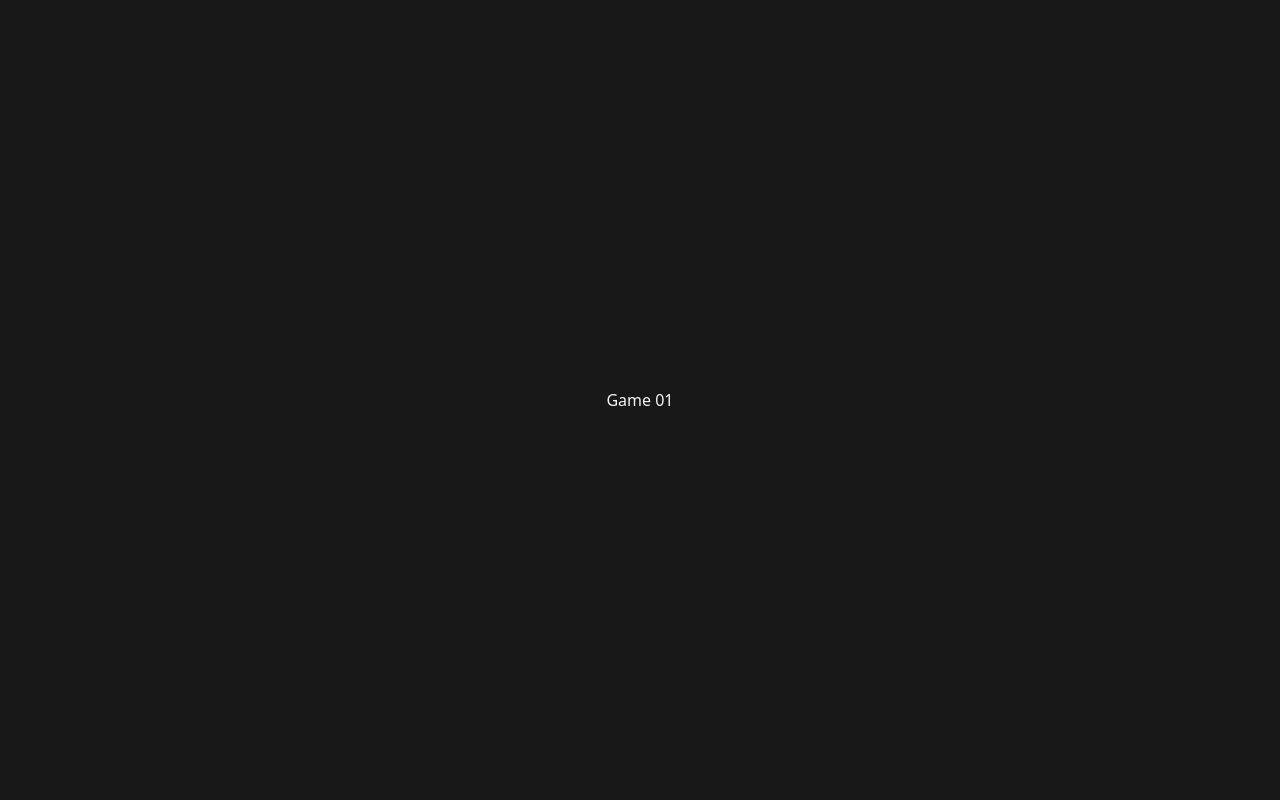
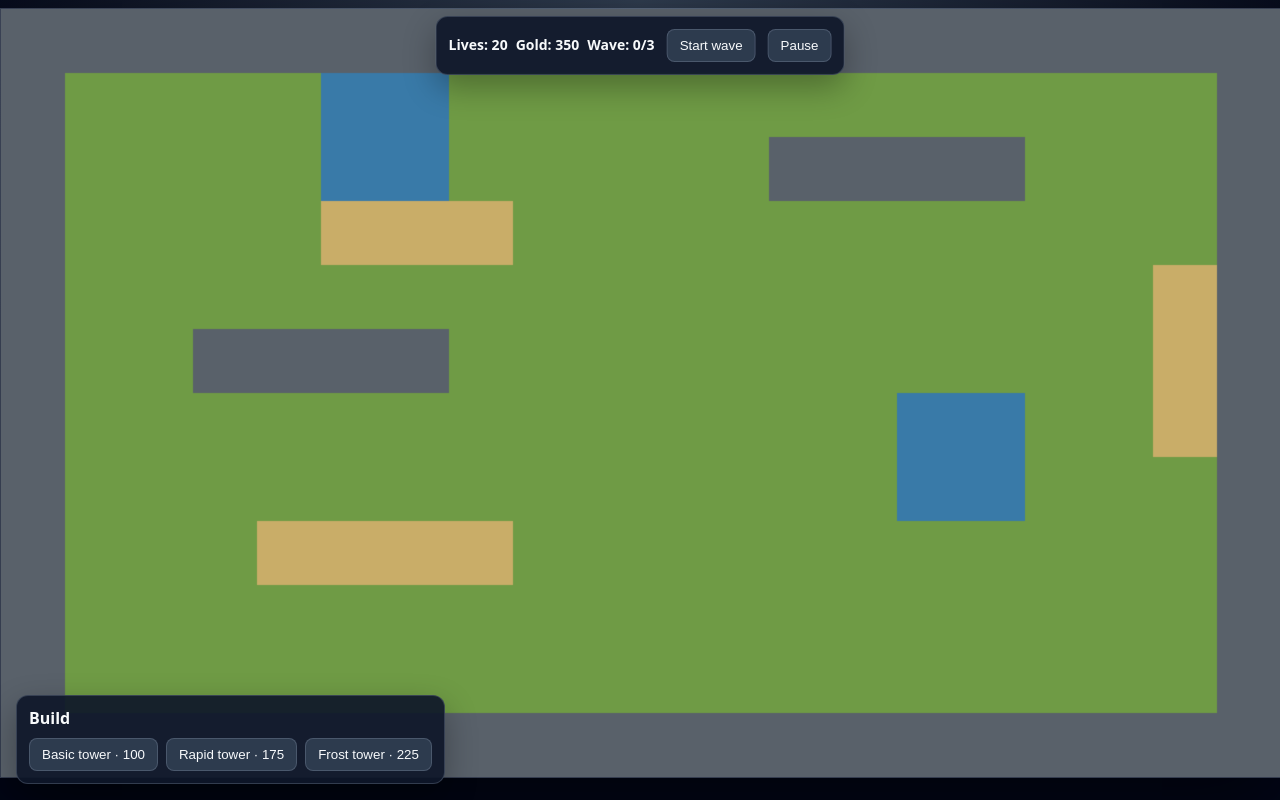
Before and after one commit to hulk18602-lab/game01, a website built with Vite: page index.html in a window 1280 px wide. Built offline with nearby package versions, Linux system fonts and the light colour scheme.

Commit message:
feat: compose playable browser tower defense

```diff
--- a/index.html
+++ b/index.html
@@ -3,10 +3,11 @@
   <head>
     <meta charset="UTF-8" />
     <meta name="viewport" content="width=device-width, initial-scale=1.0" />
-    <title>Game 01</title>
+    <meta name="theme-color" content="#0f172a" />
+    <title>River Outpost — Tower Defense</title>
   </head>
   <body>
     <div id="app"></div>
-    <script type="module" src="/src/main.js"></script>
+    <script type="module" src="/src/main.ts"></script>
   </body>
 </html>
--- a/package.json
+++ b/package.json
@@ -6,9 +6,12 @@
   "scripts": {
     "dev": "vite",
     "build": "vite build",
-    "preview": "vite preview"
+    "preview": "vite preview",
+    "typecheck": "tsc --noEmit",
+    "test": "rm -rf .test-dist && tsc -p tsconfig.test.json && node --test .test-dist/test/commands.test.js test/*.test.js"
   },
   "devDependencies": {
+    "typescript": "^5.8.3",
     "vite": "^7.0.0"
   }
 }
--- /dev/null
+++ b/src/app/GameApplication.ts
@@ -0,0 +1,188 @@
+import map01 from "../content/maps/map01.js";
+import towerTypes from "../content/towers/towerTypes.js";
+import waveDefinitions from "../content/waves/waveDefinitions.js";
+import { GameLoop } from "../core/GameLoop.js";
+import { PlaceTowerCommand, SellTowerCommand, UpgradeTowerCommand, type GameState } from "../game/index.js";
+import { Grid, Path as GridPath, CoordinateConverter } from "../game/map/index.js";
+import { CleanupSystem, CombatSystem, ProjectileSystem, StatusEffectSystem, TargetingSystem } from "../game/systems/index.js";
+import { CanvasCoordinateConverter, KeyboardInputAdapter, PointerInputAdapter } from "../input/index.js";
+import Path from "../path/Path.js";
+import { Camera, DebugLayer, EffectLayer, EntityLayer, MapLayer, Renderer } from "../rendering/index.js";
+import MovementSystem from "../systems/MovementSystem.js";
+import WaveSystem from "../systems/WaveSystem.js";
+import { GameUi, type OverlayView, type UiCommand, type UiSelectors } from "../ui/index.js";
+
+type Mode = "playing" | "paused" | "victory" | "defeat";
+type RuntimeTower = { id: string; type: string; x: number; y: number; range: number; damage: number; fireRate: number; projectileSpeed: number; targeting: string; statusEffect?: unknown; cooldown?: number; targetId?: string | null; color: string; radius: number; label: string };
+type Runtime = GameState & { lives: number; mode: Mode; waveInProgress: boolean; selectedBuildType: string | null; selectedTowerId: string | null; enemies: any[]; runtimeTowers: RuntimeTower[]; effects: any[]; entities: any[]; score: number };
+
+const PLAYER = "player";
+const levels = (definition: any) => [0, 1, 2].map((level) => ({
+  cost: level === 0 ? definition.cost : Math.round(definition.cost * (0.7 + level * 0.3)),
+  sellValue: Math.round(definition.cost * (0.5 + level * 0.2)),
+}));
+
+/** Browser composition root. Domain systems remain unaware of DOM and scheduling APIs. */
+export class GameApplication {
+  readonly #root: HTMLElement;
+  readonly #canvas = document.createElement("canvas");
+  readonly #grid = new Grid(map01);
+  readonly #converter = new CoordinateConverter(map01.tileSize);
+  readonly #path: Path;
+  readonly #renderer: Renderer;
+  readonly #loop: GameLoop;
+  readonly #ui: GameUi<Runtime>;
+  readonly #pointer: PointerInputAdapter;
+  readonly #keyboard: KeyboardInputAdapter;
+  readonly #listeners = new Set<() => void>();
+  #state!: Runtime;
+  #movement: MovementSystem;
+  #waves: WaveSystem;
+  #targeting = new TargetingSystem();
+  #combat = new CombatSystem();
+  #projectiles = new ProjectileSystem();
+  #effects = new StatusEffectSystem();
+  #cleanup = new CleanupSystem();
+  #nextTower = 1;
+
+  constructor(root: HTMLElement) {
+    this.#root = root;
+    this.#canvas.className = "game-canvas";
+    this.#canvas.width = map01.width * map01.tileSize;
+    this.#canvas.height = map01.height * map01.tileSize;
+    this.#canvas.setAttribute("aria-label", "Tower Defense battlefield");
+    const context = this.#canvas.getContext("2d");
+    if (!context) throw new Error("Canvas 2D is not supported");
+
+    const route = GridPath.find(this.#grid, map01.spawnPoints.enemies[0], map01.spawnPoints.player);
+    if (!route) throw new Error("Map has no route from enemy spawn to the base");
+    this.#path = new Path([...route].map((cell) => this.#converter.gridToWorld(cell, { center: true })));
+    this.#movement = new MovementSystem(this.#path);
+    this.#waves = new WaveSystem(waveDefinitions);
+    const camera = new Camera({ viewportWidth: this.#canvas.width, viewportHeight: this.#canvas.height });
+    this.#renderer = new (Renderer as any)({ context, camera, layers: [
+      new (MapLayer as any)({ grid: this.#grid, converter: this.#converter }), new EntityLayer(), new EffectLayer(),
+      new (DebugLayer as any)({ grid: this.#grid, converter: this.#converter }),
+    ] });
+    this.#loop = new (GameLoop as any)({
+      schedule: (callback: FrameRequestCallback) => requestAnimationFrame(callback), cancel: (handle: number) => cancelAnimationFrame(handle),
+      update: (delta: number) => this.#update(delta), render: () => this.#render(),
+    });
+    this.#state = this.#newState();
+    this.#ui = new GameUi(this, this.#selectors(), (command) => this.#dispatch(command));
+    const screen = new CanvasCoordinateConverter(this.#canvas, this.#canvas.width, this.#canvas.height);
+    this.#pointer = new PointerInputAdapter(this.#canvas, screen, (event) => {
+      if (event.phase === "down") this.#onPointer(event.position);
+    });
+    this.#keyboard = new KeyboardInputAdapter(window, (event) => {
+      if (event.phase !== "down" || event.repeat) return;
+      if (event.code === "Escape" || event.code === "KeyP") this.#dispatch({ type: "toggle-pause" });
+      if (event.code === "Space") this.#dispatch({ type: "start-wave" });
+    });
+  }
+
+  getState(): Runtime { return this.#state; }
+  subscribe(listener: () => void): () => void { this.#listeners.add(listener); return () => this.#listeners.delete(listener); }
+
+  start(): void {
+    this.#root.replaceChildren(this.#canvas);
+    this.#ui.mount(this.#root);
+    this.#render();
+    this.#loop.start();
+  }
+
+  destroy(): void { this.#loop.stop(); this.#pointer.destroy(); this.#keyboard.destroy(); this.#ui.unmount(); }
+
+  #newState(): Runtime {
+    return {
+      width: map01.width, height: map01.height,
+      players: new Map([[PLAYER, { id: PLAYER, balance: 350 }]]), towers: new Map(), occupiedCells: new Map(),
+      towerDefinitions: new Map(Object.values(towerTypes).map((tower: any) => [tower.id, { type: tower.id, levels: levels(tower) }])),
+      lives: 20, mode: "playing", waveInProgress: false, selectedBuildType: null, selectedTowerId: null,
+      enemies: [], runtimeTowers: [], effects: [], entities: [], score: 0,
+    };
+  }
+
+  #update(delta: number): void {
+    if (this.#state.mode !== "playing") return;
+    const spawned: any[] = this.#waves.update(delta);
+    for (const enemy of spawned) { enemy.position = this.#path.getPointAt(0); enemy.x = enemy.position.x; enemy.y = enemy.position.y; }
+    this.#state.enemies.push(...spawned);
+    this.#state.waveInProgress = this.#waves.active || this.#state.enemies.length > 0;
+    this.#effects.update(delta, this.#state.enemies);
+    const reached = this.#movement.update(this.#state.enemies, delta);
+    for (const enemy of this.#state.enemies) { enemy.x = enemy.position.x; enemy.y = enemy.position.y; }
+    (this.#movement as any).handleBaseReached(reached, (enemy: any) => { this.#state.lives -= enemy.baseDamage; });
+    this.#state.enemies = this.#movement.removeMarked(this.#state.enemies);
+    this.#targeting.update(this.#state.runtimeTowers, this.#state.enemies);
+    this.#combat.update(delta, this.#state.runtimeTowers, this.#state.enemies, this.#projectiles);
+    this.#projectiles.update(delta, this.#state.enemies, this.#effects);
+    const before = this.#state.players.get(PLAYER)!.balance;
+    const wallet = { currency: before };
+    this.#cleanup.update(this.#state.enemies, wallet);
+    this.#state.players.get(PLAYER)!.balance = wallet.currency;
+    this.#state.score += wallet.currency - before;
+    if (this.#state.lives <= 0) this.#finish("defeat");
+    else if (this.#waves.waveIndex === waveDefinitions.length - 1 && !this.#state.waveInProgress) this.#finish("victory");
+    this.#emit();
+  }
+
+  #render(): void {
+    this.#state.entities = [
+      ...this.#state.runtimeTowers,
+      ...this.#state.enemies.map((enemy) => ({ ...enemy, color: enemy.type === "tank" ? "#ef4444" : enemy.type === "runner" ? "#fbbf24" : "#fb7185", radius: enemy.type === "tank" ? 17 : 12 })),
+      ...this.#projectiles.projectiles.map((projectile: any) => ({ ...projectile, color: "#f8fafc", radius: 4 })),
+    ];
+    this.#renderer.render(this.#state);
+  }
+
+  #dispatch(command: UiCommand): void {
+    try {
+      if (command.type === "start-wave" && this.#state.mode === "playing" && !this.#state.waveInProgress) {
+        this.#state.waveInProgress = this.#waves.start();
+      } else if (command.type === "select-build") this.#state.selectedBuildType = command.towerType;
+      else if (command.type === "cancel-build") this.#state.selectedBuildType = null;
+      else if (command.type === "toggle-pause" && !["victory", "defeat"].includes(this.#state.mode)) {
+        this.#state.mode = this.#state.mode === "paused" ? "playing" : "paused";
+      } else if (command.type === "upgrade-tower") this.#upgrade(command.towerId);
+      else if (command.type === "sell-tower") this.#sell(command.towerId);
+      else if (command.type === "restart-game") this.#restart();
+    } catch (error) { console.warn(error); }
+    this.#emit(); this.#render();
+  }
+
+  #onPointer(point: { x: number; y: number }): void {
+    if (this.#state.mode !== "playing") return;
+    const selected = this.#state.runtimeTowers.find((tower) => Math.hypot(tower.x - point.x, tower.y - point.y) < 24);
+    if (selected) { this.#state.selectedTowerId = selected.id; this.#state.selectedBuildType = null; this.#emit(); return; }
+    if (!this.#state.selectedBuildType) { this.#state.selectedTowerId = null; this.#emit(); return; }
+    const cell = this.#converter.worldToGrid(point);
+    if (!this.#grid.isWalkable(cell) || [...GridPath.find(this.#grid, map01.spawnPoints.enemies[0], map01.spawnPoints.player) ?? []].some((p) => p.x === cell.x && p.y === cell.y)) return;
+    const id = `tower-${this.#nextTower++}`;
+    const tower = new PlaceTowerCommand(PLAYER, id, this.#state.selectedBuildType, cell).execute(this.#state);
+    this.#addRuntimeTower(tower.id, tower.type, tower.level, cell);
+    this.#state.selectedTowerId = id; this.#state.selectedBuildType = null; this.#emit(); this.#render();
+  }
+
+  #addRuntimeTower(id: string, type: string, level: number, cell: { x: number; y: number }): void {
+    const definition: any = towerTypes[type as keyof typeof towerTypes];
+    const position = this.#converter.gridToWorld(cell, { center: true });
+    this.#state.runtimeTowers.push({ id, type, ...position, range: definition.range * (1 + level * .12), damage: definition.damage * (1 + level * .5), fireRate: definition.fireRate, projectileSpeed: definition.projectileSpeed, targeting: definition.targeting, statusEffect: definition.statusEffect, color: type === "frost" ? "#67e8f9" : type === "rapid" ? "#a78bfa" : "#60a5fa", radius: 18, label: definition.name });
+  }
+
+  #upgrade(id: string): void { const tower = new UpgradeTowerCommand(PLAYER, id).execute(this.#state); const index = this.#state.runtimeTowers.findIndex((item) => item.id === id); this.#state.runtimeTowers.splice(index, 1); this.#addRuntimeTower(id, tower.type, tower.level, tower.position); }
+  #sell(id: string): void { new SellTowerCommand(PLAYER, id).execute(this.#state); this.#state.runtimeTowers = this.#state.runtimeTowers.filter((tower) => tower.id !== id); this.#state.selectedTowerId = null; }
+  #finish(mode: "victory" | "defeat"): void { this.#state.mode = mode; }
+  #restart(): void { this.#waves = new WaveSystem(waveDefinitions); this.#projectiles = new ProjectileSystem(); this.#state = this.#newState(); this.#nextTower = 1; }
+  #emit(): void { for (const listener of this.#listeners) listener(); }
+
+  #selectors(): UiSelectors<Runtime> {
+    return {
+      hud: (s) => ({ lives: s.lives, money: s.players.get(PLAYER)!.balance, wave: s.waveInProgress ? this.#waves.waveIndex + 1 : Math.max(0, this.#waves.waveIndex + 1), totalWaves: waveDefinitions.length, waveInProgress: s.waveInProgress }),
+      buildOptions: (s) => Object.values(towerTypes).map((tower: any) => ({ type: tower.id, name: tower.name, cost: tower.cost, available: s.players.get(PLAYER)!.balance >= tower.cost })),
+      selectedTower: (s) => { const tower = s.towers.get(s.selectedTowerId ?? ""); if (!tower) return null; const definition: any = towerTypes[tower.type as keyof typeof towerTypes]; const next = s.towerDefinitions.get(tower.type)!.levels[tower.level + 1]; return { id: tower.id, name: definition.name, level: tower.level + 1, damage: Math.round(definition.damage * (1 + tower.level * .5)), range: Math.round(definition.range * (1 + tower.level * .12)), upgradeCost: next?.cost ?? null, sellValue: s.towerDefinitions.get(tower.type)!.levels[tower.level]!.sellValue }; },
+      overlay: (s): OverlayView => s.mode === "paused" ? { kind: "paused" } : s.mode === "victory" ? { kind: "victory", score: s.score } : s.mode === "defeat" ? { kind: "defeat", wave: this.#waves.waveIndex + 1 } : { kind: "none" },
+      selectedBuildType: (s) => s.selectedBuildType,
+    };
+  }
+}
--- a/src/game/GameSession.js
+++ b/src/game/GameSession.js
@@ -1,7 +1,5 @@
-'use strict';
-
 /** Resources belonging to precisely one play-through. */
-class GameSession {
+export class GameSession {
   constructor(initialState) {
     this.state = initialState;
     this.timers = new Set();
@@ -47,4 +45,4 @@ class GameSession {
   }
 }
 
-module.exports = { GameSession };
+export default GameSession;
--- a/src/main.js
+++ /dev/null
@@ -1,5 +0,0 @@
-import '../styles/main.css';
-
-const app = document.querySelector('#app');
-
-app.textContent = 'Game 01';
--- /dev/null
+++ b/src/main.ts
@@ -0,0 +1,11 @@
+import "../styles/main.css";
+import "./ui/game-ui.css";
+import { GameApplication } from "./app/GameApplication.js";
+
+const root = document.querySelector<HTMLElement>("#app");
+if (!root) throw new Error("Missing #app application root");
+
+const game = new GameApplication(root);
+game.start();
+
+if (import.meta.hot) import.meta.hot.dispose(() => game.destroy());
--- a/styles/main.css
+++ b/styles/main.css
@@ -8,10 +8,23 @@ body {
   min-width: 320px;
   min-height: 100vh;
   margin: 0;
+  overflow: hidden;
 }
 
 #app {
   display: grid;
   min-height: 100vh;
   place-items: center;
+  position: relative;
+  background: radial-gradient(circle at top, #334155, #020617 70%);
 }
+
+.game-canvas {
+  display: block;
+  width: min(100vw, calc(100vh * 5 / 3));
+  height: auto;
+  max-height: 100vh;
+  border: 1px solid rgb(148 163 184 / 35%);
+  box-shadow: 0 24px 80px rgb(0 0 0 / 55%);
+  touch-action: none;
+}
```
Also changed, not shown: src/game/GameController.js (+5 -7 lines), src/game/OutcomeSystem.js (+3 -5 lines), src/index.js (+3 -7 lines), test/game.test.js (+3 -5 lines), test/node-shims.d.ts (added, +8 -0 lines), tsconfig.json (+9 -7 lines), tsconfig.test.json (added, +13 -0 lines).
